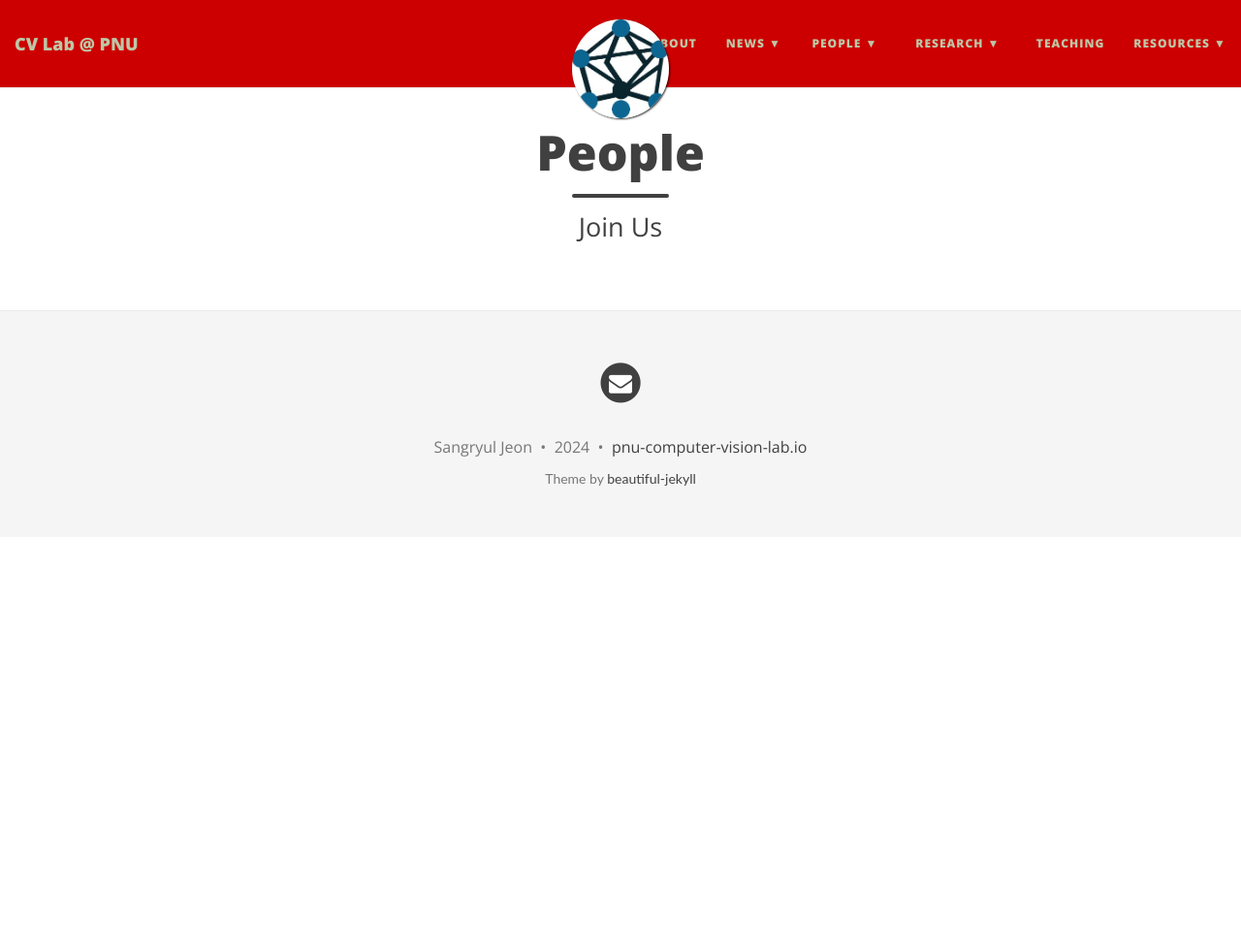
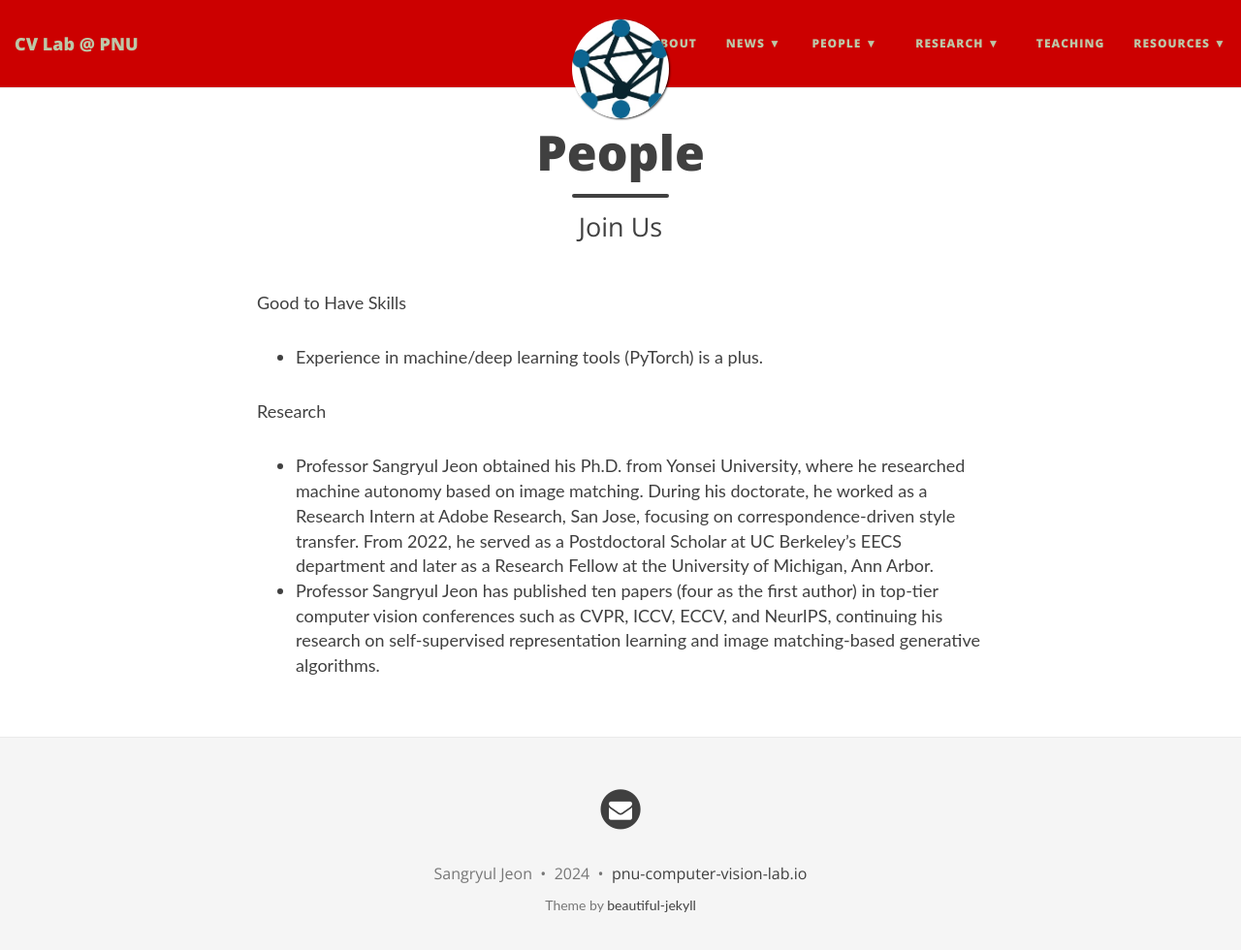
Before and after one commit to pnu-computer-vision-lab/pnu-computer-vision-lab.github.io, a Jekyll site: the page built from joinus.md, in a window 1280 px wide and 994 px high. Shown: the top 980 px of the window at 97% size. Built offline with Jekyll 4.4.1, drawn with Linux system fonts in a browser that asks for light colours; nearby versions of some CDN libraries.

Commit message:
Update joinus.md

```diff
--- a/joinus.md
+++ b/joinus.md
@@ -3,3 +3,10 @@ layout: page
 title: People
 subtitle: Join Us
 ---
+
+Good to Have Skills
+- Experience in machine/deep learning tools (PyTorch) is a plus.
+
+Research
+- Professor Sangryul Jeon obtained his Ph.D. from Yonsei University, where he researched machine autonomy based on image matching. During his doctorate, he worked as a Research Intern at Adobe Research, San Jose, focusing on correspondence-driven style transfer. From 2022, he served as a Postdoctoral Scholar at UC Berkeley's EECS department and later as a Research Fellow at the University of Michigan, Ann Arbor.
+- Professor Sangryul Jeon has published ten papers (four as the first author) in top-tier computer vision conferences such as CVPR, ICCV, ECCV, and NeurIPS, continuing his research on self-supervised representation learning and image matching-based generative algorithms.
```
